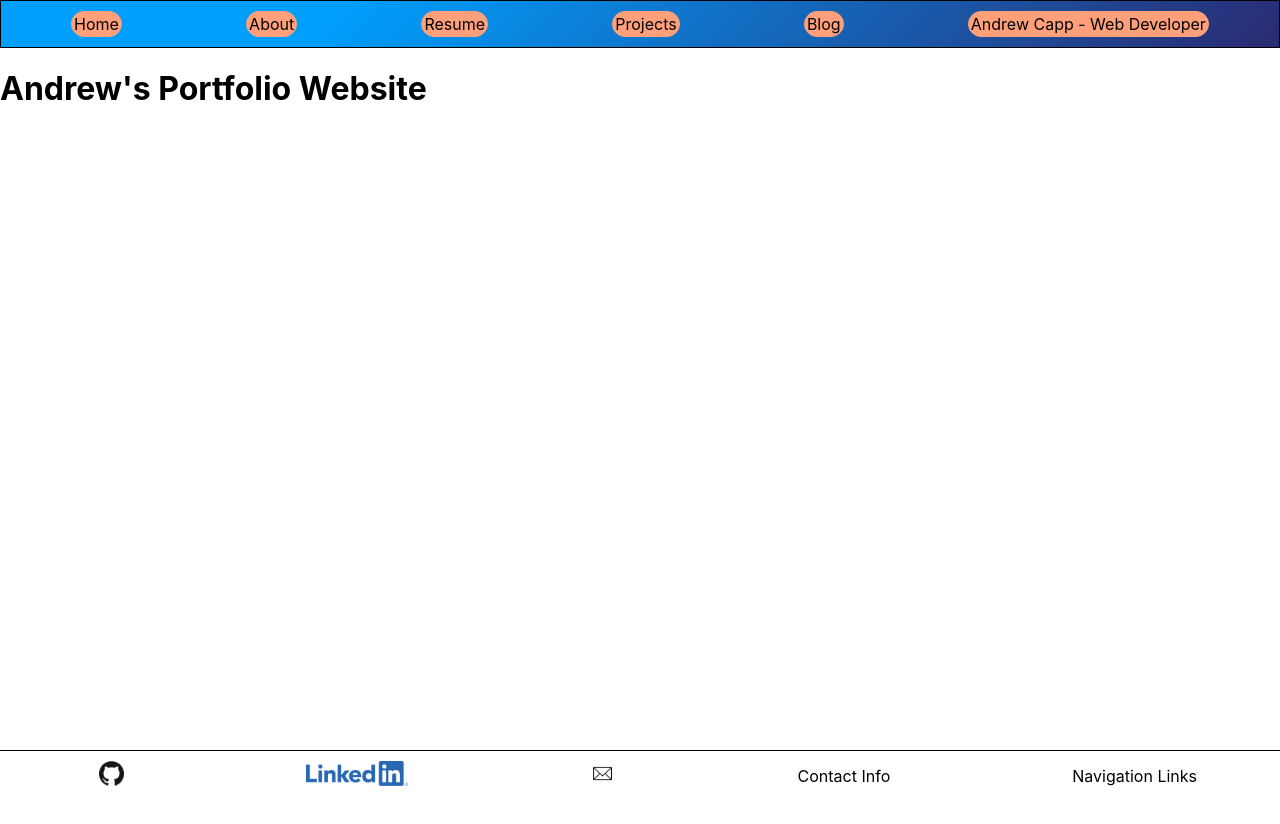
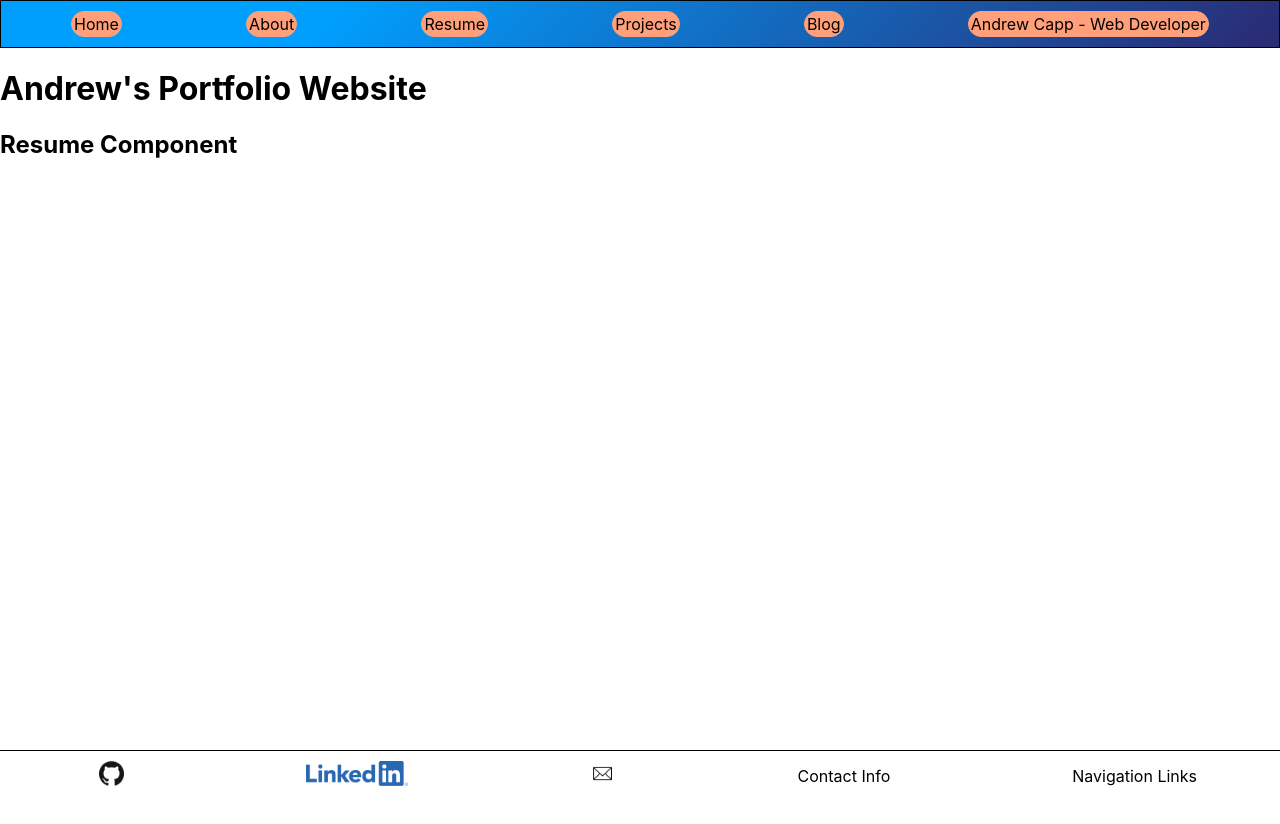
Before and after one commit to ACAPP-dev/portfolio, a React (Create React App) app: page /resume in a window 1280 px wide. Shown: the top 824 px of the page. Built offline with nearby package versions, Linux system fonts and the light colour scheme.

Commit message:
added routing to app

```diff
--- a/package.json
+++ b/package.json
@@ -8,6 +8,7 @@
     "@testing-library/user-event": "^7.1.2",
     "react": "^16.13.1",
     "react-dom": "^16.13.1",
+    "react-router-dom": "^5.2.0",
     "react-scripts": "3.4.3"
   },
   "scripts": {
--- a/src/App.js
+++ b/src/App.js
@@ -1,25 +1,28 @@
 import React from 'react';
-import ReactDOM from 'react-dom'
 import { BrowserRouter as Router, Route } from 'react-router-dom'
 import './App.css';
 import NavBarContainer from './containers/NavBarContainer'
 import FooterContainer from './containers/FooterContainer'
+import Home from './components/Home'
+import About from './components/About'
+import Resume from './components/Resume'
 
 class App extends React.Component {
   render() {
-
-
     return (
       <div className="App">
         < NavBarContainer />
-
-        <div className='main'>
-          <h1>Andrew's Portfolio Website</h1>
-        </div>
         < FooterContainer />
+        <Router>
+          <div className='main'>
+            <h1>Andrew's Portfolio Website</h1>
+            <Route exact path='/' component={Home} />
+            <Route exact path='/about' component={About} />
+            <Route exact path='/resume' component={Resume} />
+          </div>
+        </Router>
       </div>
     );
   }
 }
-
 export default App;
--- /dev/null
+++ b/src/components/About.js
@@ -0,0 +1,9 @@
+import React from 'react'
+
+const About = () => {
+    return (
+        <h2>About Component</h2>
+    )
+}
+
+export default About
--- /dev/null
+++ b/src/components/Home.js
@@ -0,0 +1,9 @@
+import React from 'react'
+
+const Home = () => {
+    return (
+        <h2>Home Component</h2>
+    )
+}
+
+export default Home
--- /dev/null
+++ b/src/components/Resume.js
@@ -0,0 +1,9 @@
+import React from 'react'
+
+const Resume = () => {
+    return (
+        <h2>Resume Component</h2>
+    )
+}
+
+export default Resume
```
Also changed, not shown: 1 other file (tests, documents, lock files or other folders).
